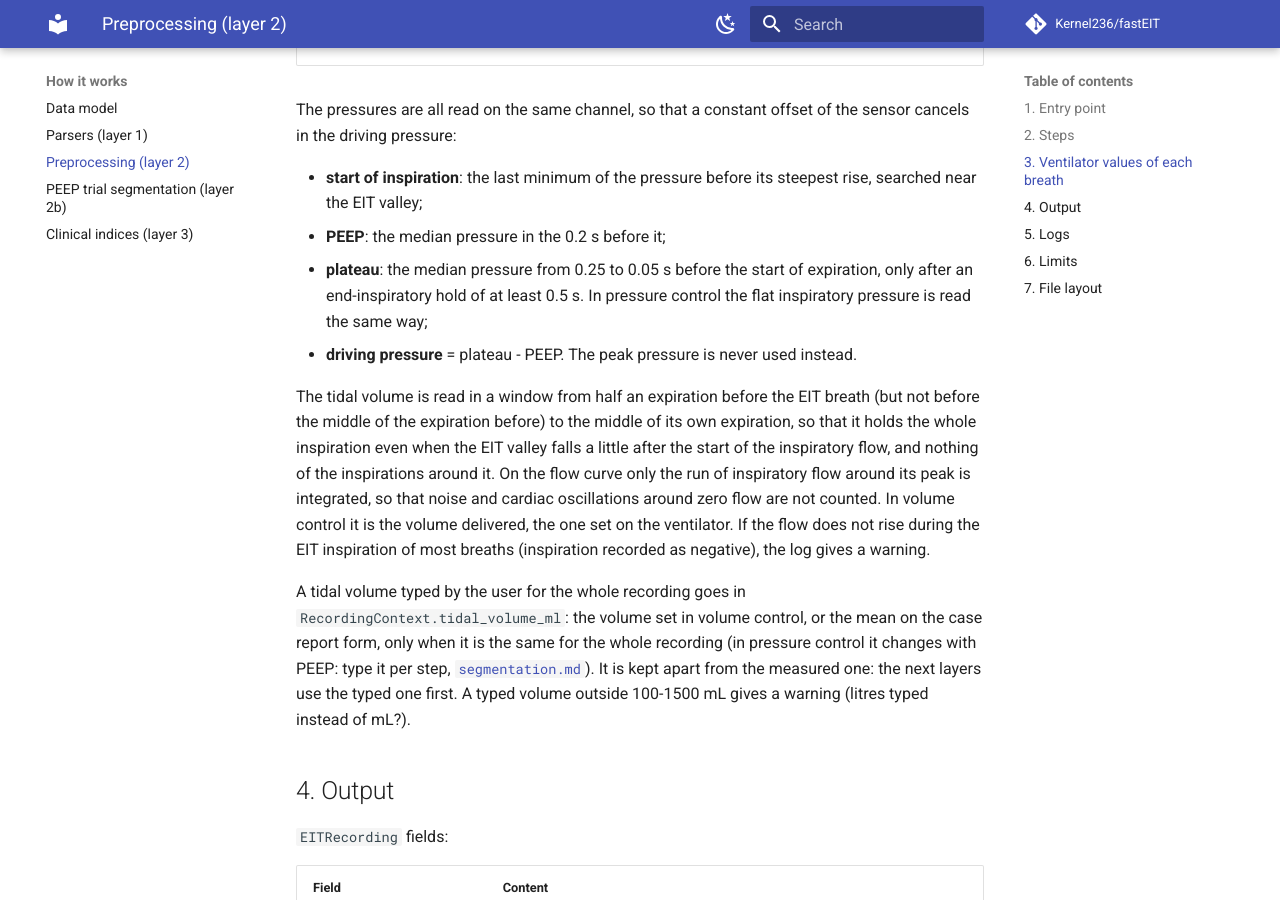
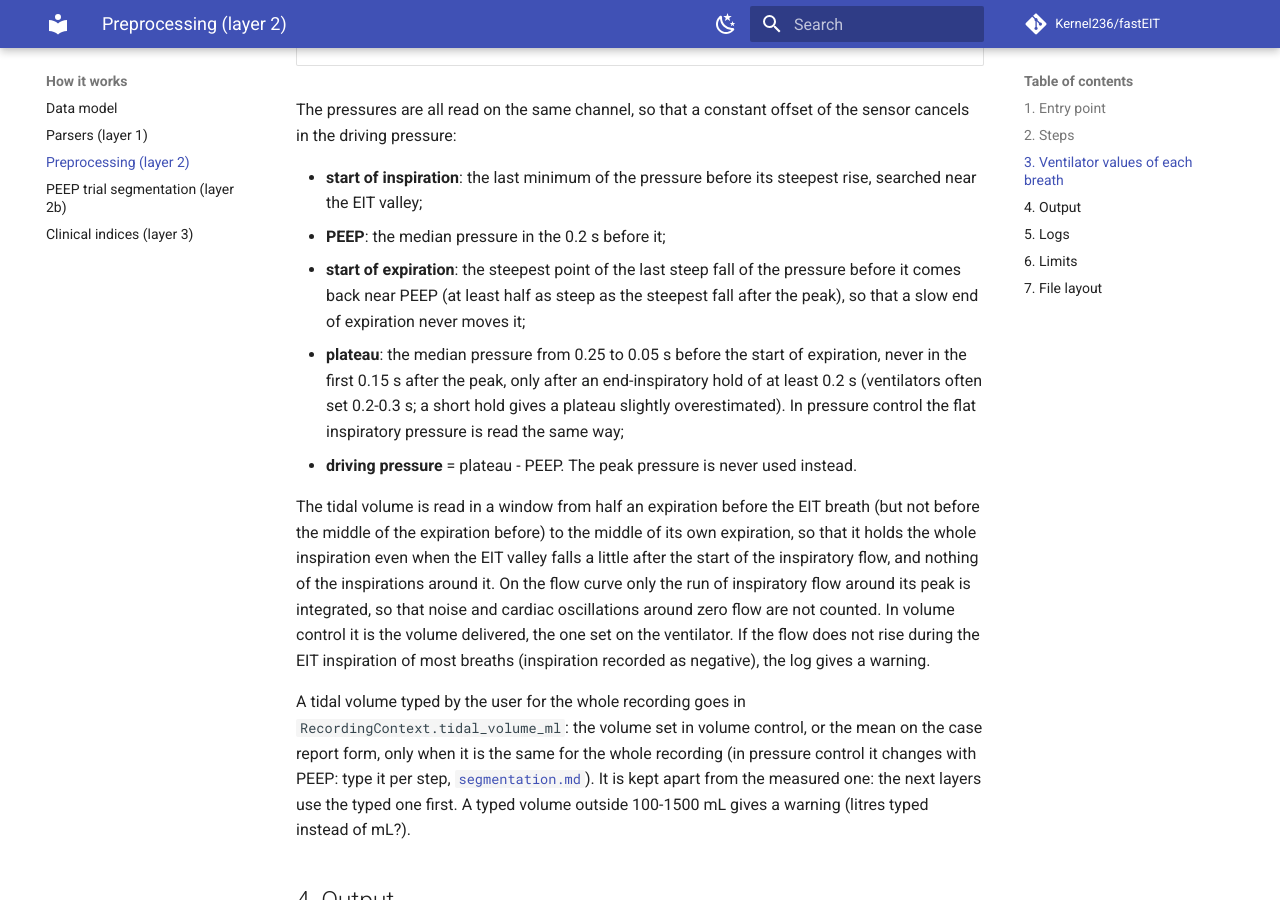
Before and after one commit to Kernel236/fastEIT, an MkDocs documentation site: the page built from docs/preprocessing.md, in a window 1280 px wide and 900 px high, scrolled down 3604 px. Built offline with MkDocs 1.6.1 and Material for MkDocs 9.7.7, drawn with Linux system fonts in a browser that asks for light colours; comment, search, counter and statistics services are not loaded; the version menu is left out; some of the changed text lies outside the part shown.

Commit message:
docs: plateau after the last steep fall, a hold of 0.2 s is enough

```diff
--- a/docs/preprocessing.md
+++ b/docs/preprocessing.md
@@ -113,9 +113,14 @@ sensor cancels in the driving pressure:
 - **start of inspiration**: the last minimum of the pressure before its steepest rise,
   searched near the EIT valley;
 - **PEEP**: the median pressure in the 0.2 s before it;
+- **start of expiration**: the steepest point of the last steep fall of the pressure
+  before it comes back near PEEP (at least half as steep as the steepest fall after the
+  peak), so that a slow end of expiration never moves it;
 - **plateau**: the median pressure from 0.25 to 0.05 s before the start of
-  expiration, only after an end-inspiratory hold of at least 0.5 s. In pressure
-  control the flat inspiratory pressure is read the same way;
+  expiration, never in the first 0.15 s after the peak, only after an end-inspiratory
+  hold of at least 0.2 s (ventilators often set 0.2-0.3 s; a short hold gives a
+  plateau slightly overestimated). In pressure control the flat inspiratory pressure
+  is read the same way;
 - **driving pressure** = plateau - PEEP. The peak pressure is never used instead.
 
 The tidal volume is read in a window from half an expiration before the EIT breath
@@ -204,7 +209,7 @@ There are two kinds of record, kept apart on purpose:
 - PEEP is read at the airway opening, without intrinsic PEEP (with intrinsic PEEP the
   driving pressure is overestimated); the driving pressure is that of the respiratory
   system, in a passive patient.
-- The plateau needs a hold of at least 0.5 s (or a flat pressure in pressure control) and
+- The plateau needs a hold of at least 0.2 s (or a flat pressure in pressure control) and
   is not validated against the ventilator. Holds, pressure control, Medibus and Timpel
   pressures and the tidal volume from the curves are tested on synthetic data only.
 - The tidal volume is the one the ventilator measures, leaks and circuit compression
```
